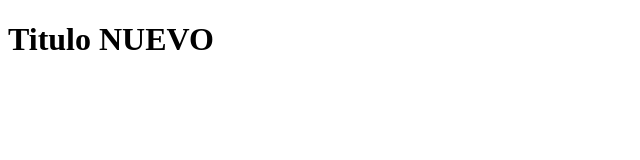
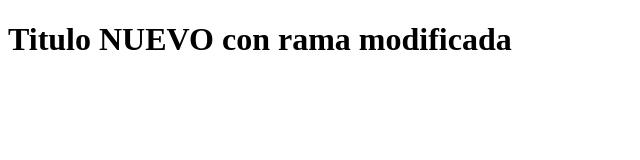
Before and after one commit to wilo0510/HelloWorldGit, a plain HTML site: page index.html in a window 1280 px wide. Shown: the whole page, without its empty margins (0-640 px from the left). Drawn offline with Linux system fonts and the light colour scheme.

Commit message:
se modifica index nuevamente

```diff
--- a/index.html
+++ b/index.html
@@ -7,7 +7,7 @@
     <title>Pruebas git</title>
 </head>
 <body>
-    <h1>Titulo NUEVO</h1>
+    <h1>Titulo NUEVO con rama modificada</h1>
 
 </body>
 </html>
```
